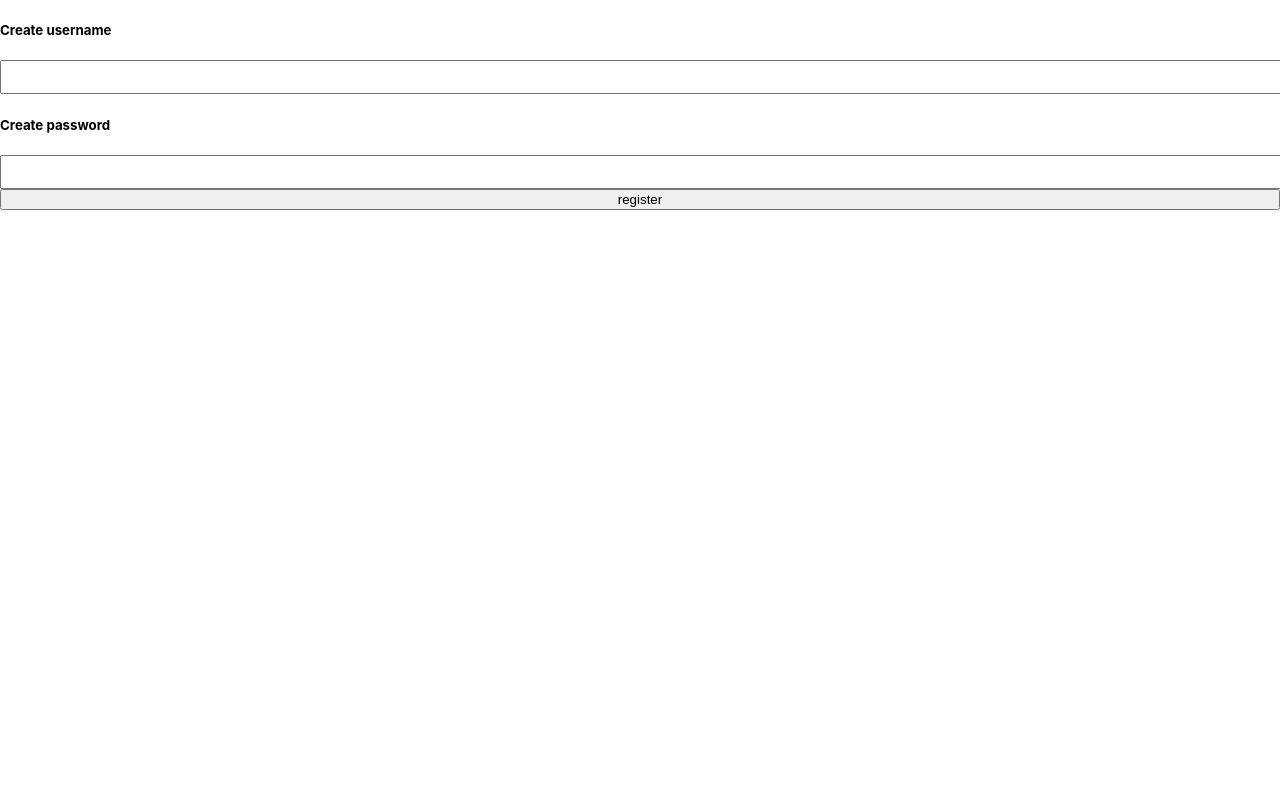
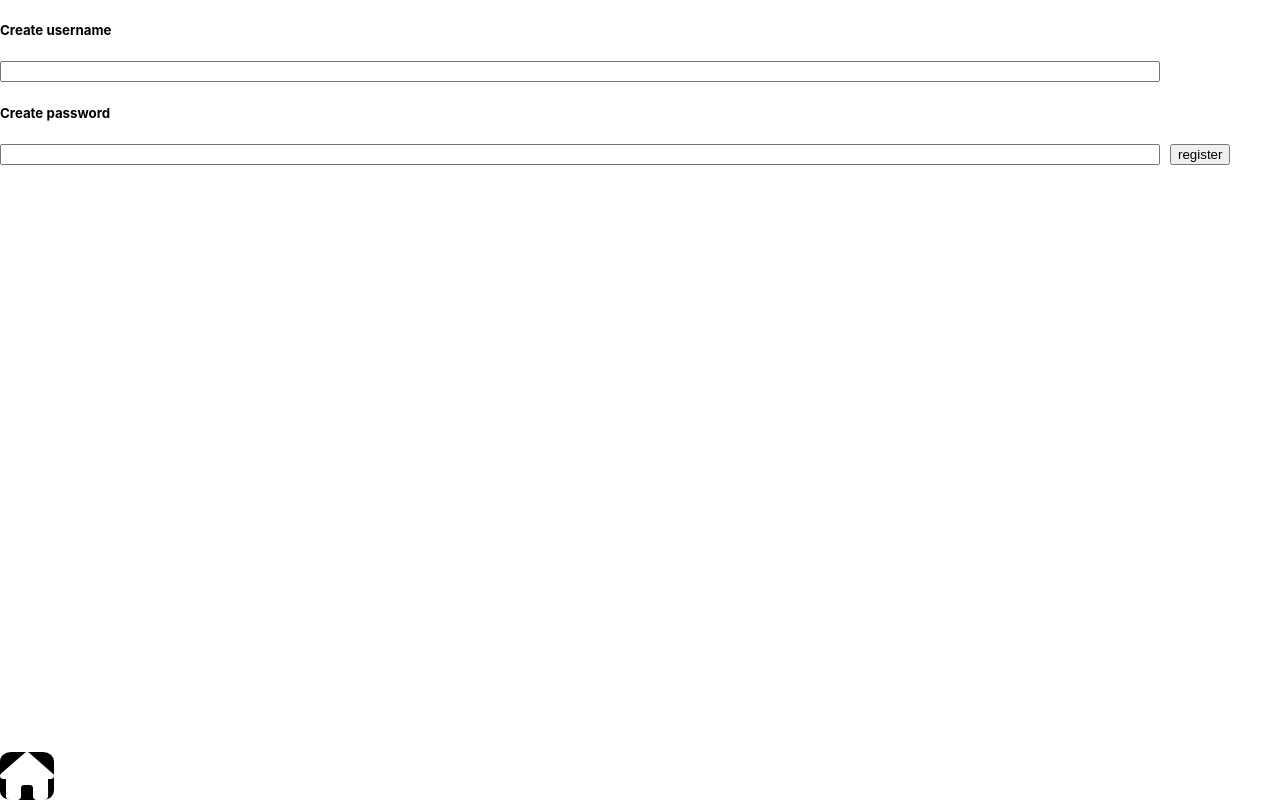
Before and after one commit to GA-Runtime-Terror/tooTooToDo-frontend, a React (Create React App) app in the folder to-do-list/: page /sign-up in a window 1280 px wide. Built offline with nearby package versions, Linux system fonts and the light colour scheme; the HTML template or start-up script is replaced by a standard one; a web font is replaced by a local one.

Commit message:
added API call for random quote

```diff
--- a/to-do-list/public/index.html
+++ b/to-do-list/public/index.html
@@ -20,6 +20,9 @@
     <style>
       @import url('https://fonts.googleapis.com/css2?family=Comforter&family=Londrina+Outline&family=Montserrat+Alternates:ital,wght@1,100&family=Orbitron&display=swap');
       </style>
+
+
+<script src="https://kit.fontawesome.com/681235a347.js" crossorigin="anonymous"></script>
     <!--
       Notice the use of %PUBLIC_URL% in the tags above.
       It will be replaced with the URL of the `public` folder during the build.
--- a/to-do-list/src/App.css
+++ b/to-do-list/src/App.css
@@ -11,7 +11,7 @@ body {
 }
 
 header {
-  display-flex: flex;
+  display: flex;
   justify-content: center;
 
 }
@@ -83,10 +83,6 @@ h4 {
     bottom: 0;
 }
 
-/* .sign-up-div {
-border-radius: 50%;
-
-} */
 
 .list-input {
   margin-left: 40px;
@@ -104,13 +100,14 @@ border-radius: 50%;
 
 
 
-input {
+.input-landing {
   margin: 0px;
   padding: 0px;
-  width: 100%;
+  width: 80vw;
   outline: none;
   height: 30px;
   color: black;
+  margin-right: 10%;
 }
 
 .submit-button {
@@ -119,7 +116,6 @@ input {
   right: 0;
   z-index: 2;
   border: none;
-  border-radius: 5px;
   top: 2px;
   height: 30px;
   cursor: pointer;
@@ -127,9 +123,34 @@ input {
   background-color: black;
   transform: translateX(2px);
 }
+
+
+ .register-button {
+  background-color: black;
+  color: white;
+  margin-left: 50px;
+  margin-top: 2%;
+}
+
+
+.fa-home {
+  position: absolute;
+  background: black;
+  color: white;
+  border-radius: 20%;
+  bottom: 0;
+
+
+
+}
+
 .body-div {
   background-image: url("https://i.ibb.co/X2fwDZ8/vines.jpg");
   background-size: cover;
   background-repeat: no-repeat;
   height: 100vh;
 }
+input {
+  width: 90%;
+  margin-right: 10px;
+}
--- a/to-do-list/src/App.js
+++ b/to-do-list/src/App.js
@@ -4,7 +4,6 @@ import TodoList from './components/TodoList';
 import SignIn from './components/SignIn';
 import SignUp from './components/SignUp';
 import Landing from './components/Landing';
-import {Link} from 'react-router-dom';
 
 
 
--- a/to-do-list/src/components/Landing.js
+++ b/to-do-list/src/components/Landing.js
@@ -1,68 +1,81 @@
-import React, { useState, useEffect } from "react"
-import Footer from './Footer'
-import Header from './Header'
+import React, { useState, useEffect } from "react";
+import Footer from "./Footer";
+import Header from "./Header";
 
-function Landing () {
-
+function Landing() {
   const [listItem, setListItem] = useState([]);
   const [addItem, setAddItem] = useState([]);
-
-
+  const [randomQuote, setRandomQuote] = useState([])
 
   const handleChange = (event) => {
     const value = event.target.value;
     console.log(value);
-    setListItem(value)
+    setListItem(value);
   };
-
 
   const handleClick = (event) => {
     event.preventDefault();
-    addItem.push(listItem)
+    addItem.push(listItem);
 
-      console.log(addItem)
+    console.log(addItem);
+  };
 
+  const api_url =
+    "https://zenquotes.io/api/random/a8d087f3df39b78ba4412d5c810d601af7cc7969";
+
+  async function getapi(url) {
+    const response = await fetch(url);
+    let data = await response.json();
+    console.log(data);
+    setRandomQuote(data)
   }
 
-  useEffect  (() => {
-console.log("use effect")
-  }, [addItem])
+  useEffect(() => {
+    getapi(api_url);
+    console.log("use effect");
+  }, {});
 
-const addList = addItem.map ((item) => {
+  const quoteHTML = randomQuote.map ((quote) => {
   return (
-    <li>{item} </li>
-
+    <p>{quote}</p>
   )
   })
 
-
+  const addList = addItem.map((item) => {
+    return <li>{item} </li>;
+  });
 
   return (
     <div className="App">
-
       <Header />
-
+      {quoteHTML.q}
 
       <div className="body-div">
-
         <h2>Toucan do it! </h2>
 
         <ul>
           <li>placeholder item</li>
-          <li> {addList} <button className="remove-button">remove</button> </li>
+          <li>
 
-
+            {addList} <button className="remove-button">remove</button>
+          </li>
         </ul>
 
         <form className="item-form">
-        <input onChange={handleChange}  className="list-input" type="text" placeholder="Add new item" />
-        <button className="submit-button" onClick={handleClick} type="submit">Submit</button>
+          <input
+            className="input-landing"
+            onChange={handleChange}
+            className="list-input"
+            type="text"
+            placeholder="Add new item"
+          />
+          <button className="submit-button" onClick={handleClick} type="submit">
+            Submit
+          </button>
         </form>
-
       </div>
 
       <Footer />
-
     </div>
   );
 }
--- a/to-do-list/src/components/SignIn.js
+++ b/to-do-list/src/components/SignIn.js
@@ -1,18 +1,18 @@
 import React, { useState } from 'react';
-import { useNavigate, Link } from 'react-router-dom';
+import { Link } from 'react-router-dom';
 import { api } from '../api';
 
 const SignIn = () => {
     const [userName, setUsername] = useState('')
     const [password, setPassword] = useState('')
-    const navigation = useNavigate()
+    // const navigation = useNavigate()
     return (
-        <div style={{ display: 'flex', flexDirection: 'column' }}>
+        <div >
             <h5>Enter username</h5>
             <input onChange={(e) => setUsername(e.target.value)} />
             <h5>Enter password</h5>
             <input onChange={(e) => setPassword(e.target.value)} type="password"/>
-            <button onClick={() => {
+            <button className="register-button" onClick={() => {
                 if(!userName.length || !password.length) {
                     alert('Please enter username or password')
                 } else {
@@ -25,8 +25,7 @@ const SignIn = () => {
             }}>
                 login
             </button>
-            {/* <Link to='/sign-up'>
-            Don't have an account? Register</Link> */}
+            <Link  exact to="/">  <i className="fas fa-home fa-3x"></i>  </Link>
         </div>)
 }
 
--- a/to-do-list/src/components/SignUp.js
+++ b/to-do-list/src/components/SignUp.js
@@ -1,17 +1,21 @@
 import React, { useState } from 'react'
 import {  api } from '../api'
 import { useNavigate } from 'react-router-dom'
+import {Link} from 'react-router-dom';
 
 const SignUp = () => {
     const [userName, setUsername] = useState('')
     const [password, setPassword] = useState('')
     const navigation = useNavigate()
     return (
-        <div style={{ display: 'flex', flexDirection: 'column' }}>
+        <div >
+
+            <form >
             <h5>Create username</h5>
-            <input className="sign-up-input" onChange={(e) => setUsername(e.target.value)} />
+            <input  onChange={(e) => setUsername(e.target.value)} />
             <h5>Create password</h5>
-            <input className="sign-up-input" onChange={(e) => setPassword(e.target.value)  } />
+            <input onChange={(e) => setPassword(e.target.value)  } />
+
             <button onClick={() => {
                 if(!userName.length || !password.length) {
                     alert('Please enter username or password')
@@ -25,6 +29,8 @@ const SignUp = () => {
             }}>
                 register
             </button>
+            </form>
+            <Link  exact to="/">  <i className="fas fa-home fa-3x"></i>  </Link>
         </div>
     )
 }
```
Lines whose indentation alone changed are shown as unchanged.
